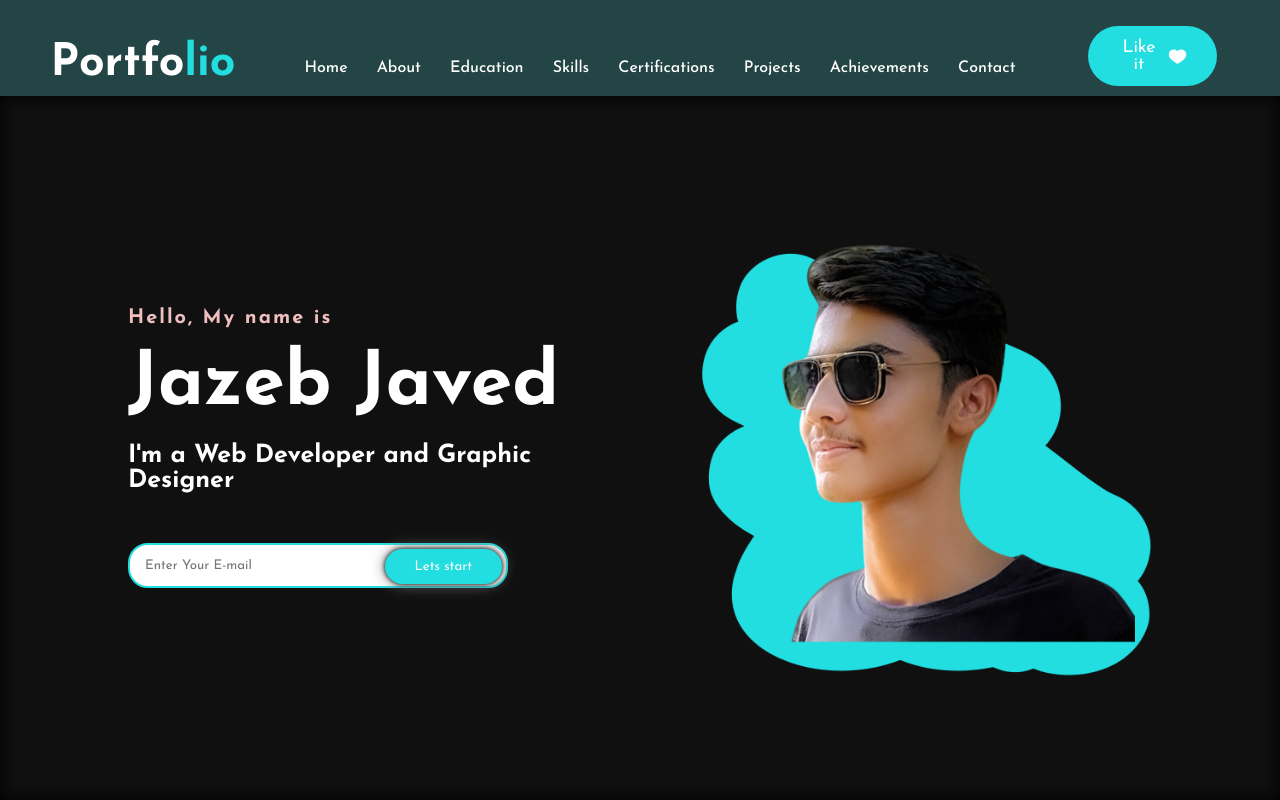
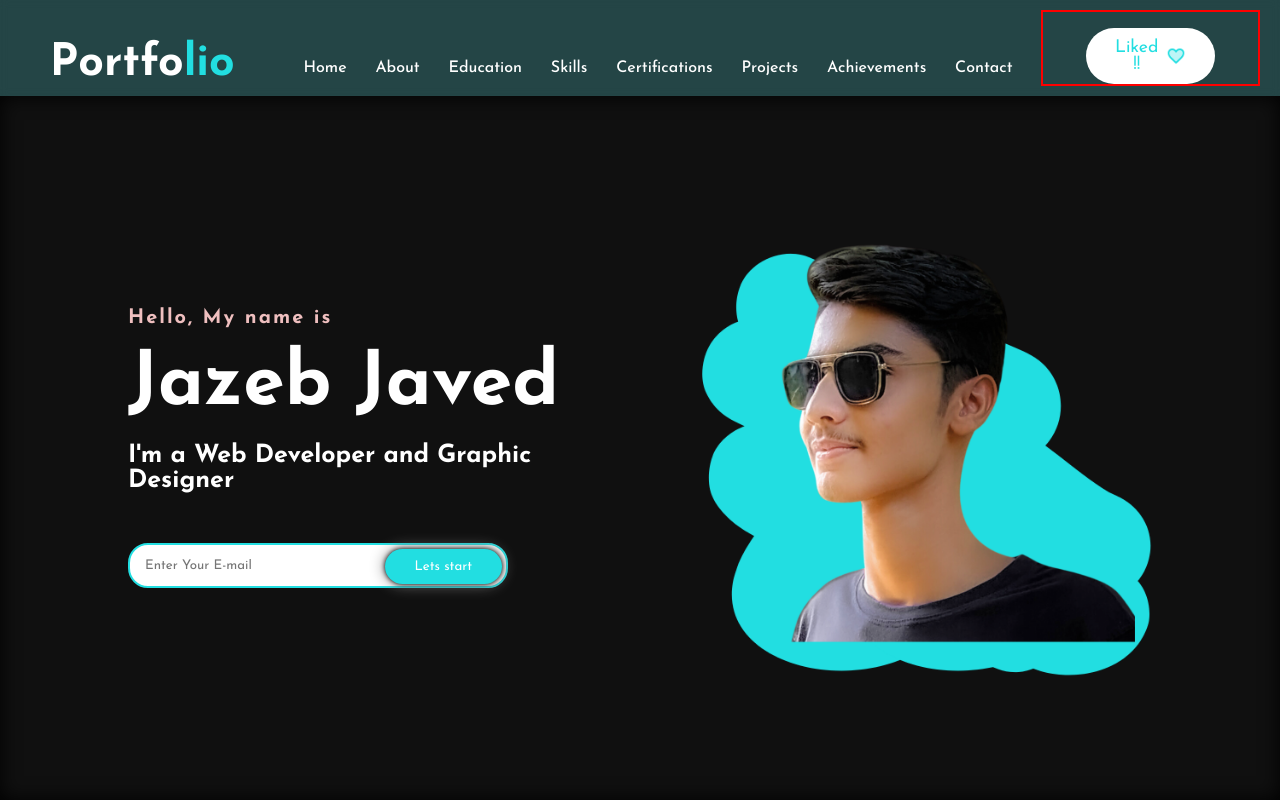
Before and after one commit to JazebJaved468/Jazeb-Portfolio, a plain HTML site: page index.html in a window 1280 px wide. Both pictures are taken after a click on the button "Like it". Shown: the top 800 px of the page. Drawn offline with Linux system fonts and the light colour scheme.

Commit message:
like btn updated with functionalty

```diff
--- a/index.css
+++ b/index.css
@@ -81,10 +81,11 @@ ul li a:hover{
     display: flex;
     justify-content: center;
     align-items: flex-end;
-    /* border: 2px solid red; */
+    border: 2px solid red;
 }
 
 .like-btn button{
+    height: 7vh;
     font-size: 1.1em;
     background-color: #22dee1;
     color: white;
@@ -101,11 +102,12 @@ ul li a:hover{
 }
 
 .like-btn button img{
-    width: 27%;
+   align-items: flex-start;
+    width: 20px;
 }
 
 .like-btn button:hover{
-    background-color:#13ecf0;
+    background-color:#13c0c3;
     transform: scale(1.15);
 }
 /* Header Ends*/
--- a/index.html
+++ b/index.html
@@ -35,7 +35,7 @@
             <li><a href="#achievement-sec">Achievements</a></li>
             <li><a href="#contact-sec">Contact</a></li>
         </ul>
-        <div class="like-btn"> <button>Like it <img src="./icons/heart.png" alt=""></button></div>
+        <div class="like-btn"> <button id="like-it">Like it <img src="./icons/heart.png" alt=""></button></div>
     </header>
     <!-- Header Ends -->
 
--- a/index.js
+++ b/index.js
@@ -0,0 +1,15 @@
+const likeBtn = document.querySelector('#like-it');
+console.log(likeBtn);
+// const heart = document.querySelector();
+
+likeBtn.addEventListener('click', (e)=>{
+    console.log(e)
+    likeBtn.textContent = 'Liked !!';
+    likeBtn.style.backgroundColor =  "white";
+    likeBtn.style.color =  "#22dee1";
+
+    let heart = document.createElement('img');
+    heart.setAttribute('src','./icons/liked.png');
+    likeBtn.append(heart);
+
+})
```
Also changed, not shown: icons/liked.png (added).
